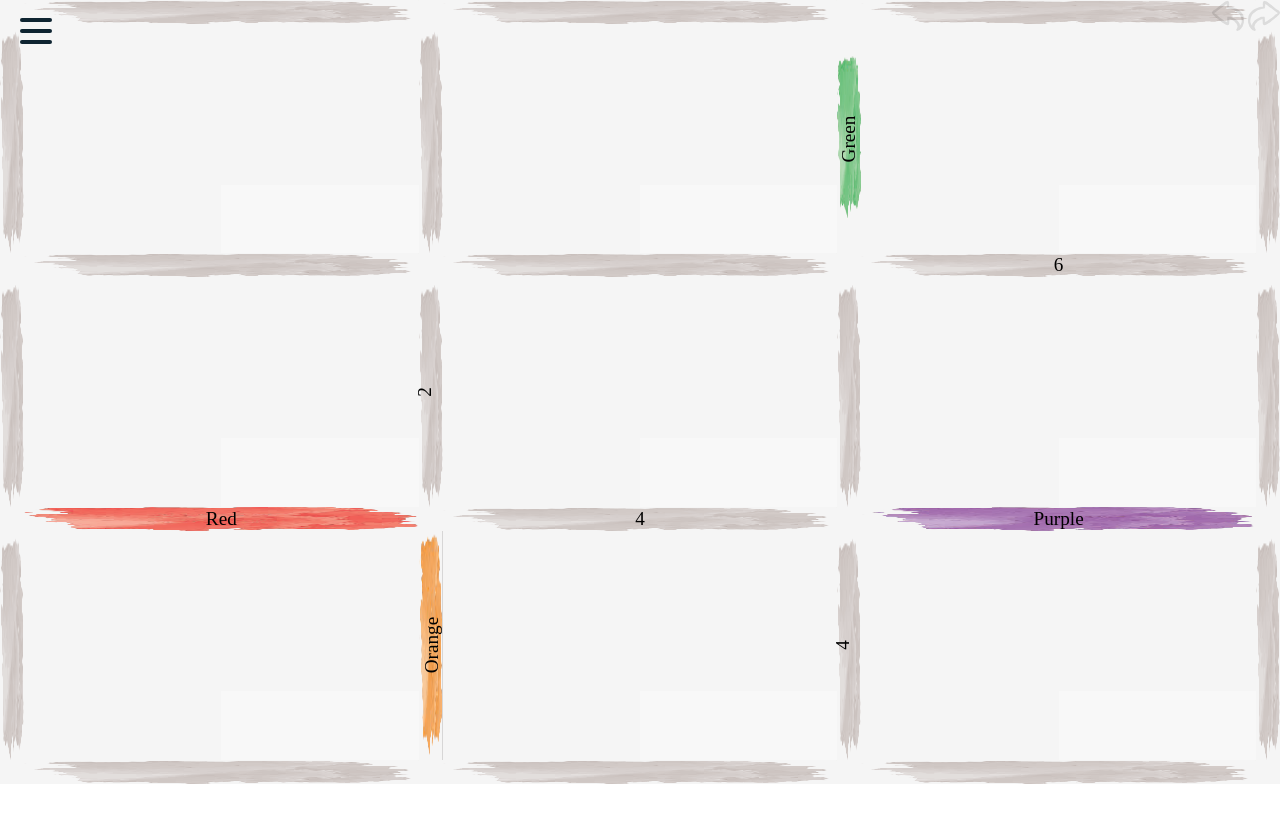
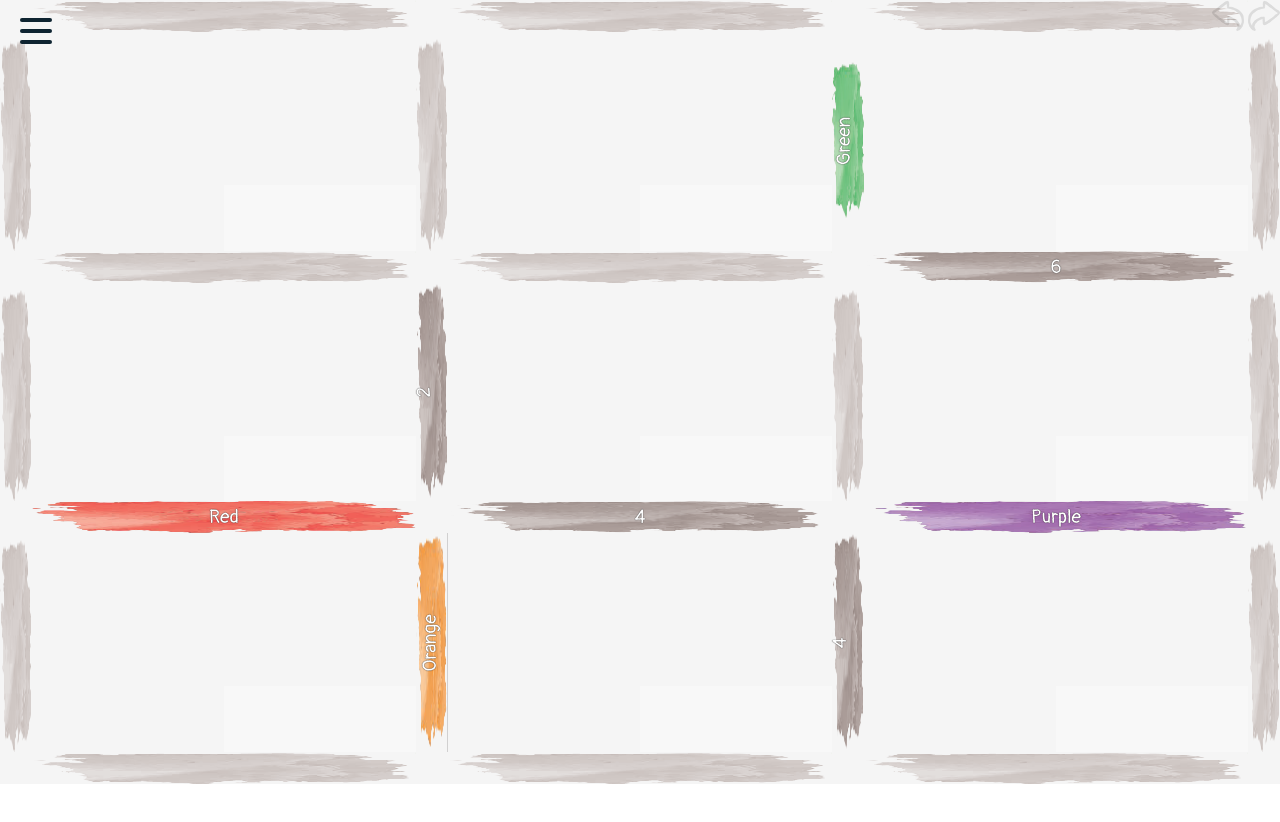
Before and after one commit to the-broken-tile/acrylogic, a website with bundled scripts: page index.html in a window 1280 px wide. Built offline with nearby package versions, Linux system fonts and the light colour scheme.

Commit message:
update font

```diff
--- a/styles.css
+++ b/styles.css
@@ -1,3 +1,5 @@
+@import url("https://fonts.googleapis.com/css2?family=Pangolin&display=swap");
+
 ::backdrop {
     background-image: linear-gradient(
         90deg,
@@ -7,6 +9,7 @@
     opacity: 0.75;
 }
 body {
+    font-family: "Pangolin", cursive;
     margin: 0;
     padding: 0;
     overflow: hidden;
@@ -135,25 +138,25 @@ dialog {
     background-color: whitesmoke;
     display: grid;
     grid-template-columns: 1fr;
-    grid-template-rows: 24px 1fr 24px 1fr 24px 1fr 24px 1fr 24px;
+    grid-template-rows: 32px 1fr 32px 1fr 32px 1fr 32px 1fr 32px;
     height: 98vh;
 }
 .game.rows-3 {
-    grid-template-rows: 24px 1fr 24px 1fr 24px 1fr 24px;
+    grid-template-rows: 32px 1fr 32px 1fr 32px 1fr 32px;
 }
 .game.rows-5 {
-    grid-template-rows: 24px 1fr 24px 1fr 24px 1fr 24px 1fr 24px 1fr 24px;
+    grid-template-rows: 32px 1fr 32px 1fr 32px 1fr 32px 1fr 32px 1fr 32px;
 }
 .row {
     display: grid;
-    grid-template-columns: 24px 1fr 24px 1fr 24px 1fr 24px 1fr 24px;
+    grid-template-columns: 32px 1fr 32px 1fr 32px 1fr 32px 1fr 32px;
 }
 
 .cols-3 .row {
-    grid-template-columns: 24px 1fr 24px 1fr 24px 1fr 24px;
+    grid-template-columns: 32px 1fr 32px 1fr 32px 1fr 32px;
 }
 .cols-5 .row {
-    grid-template-columns: 24px 1fr 24px 1fr 24px 1fr 24px 1fr 24px 1fr 24px
+    grid-template-columns: 32px 1fr 32px 1fr 32px 1fr 32px 1fr 32px 1fr 32px;
 }
 
 .border, .vertical-border, .horizontal-border {
@@ -170,7 +173,7 @@ dialog {
     background-image: url('./img/splat.png');
     background-size: 100% 100%;
 }
-.number-clue.border::before{
+.number-clue::before{
     background-image: url('./img/dark-splat.png');
 }
 
@@ -215,6 +218,8 @@ dialog {
 }
 .clue {
     z-index: 3;
+    color: white;
+    text-shadow: 0 0 1px black;
     font-size: 1.2em;
 }
 .vertical-border .clue {
```
